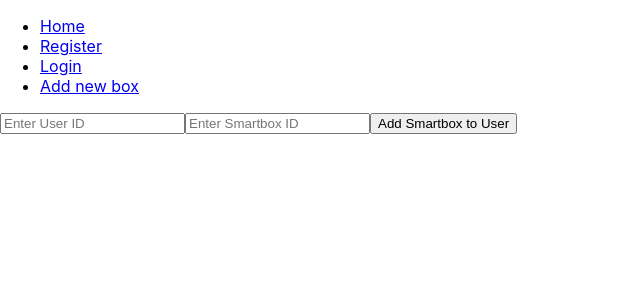
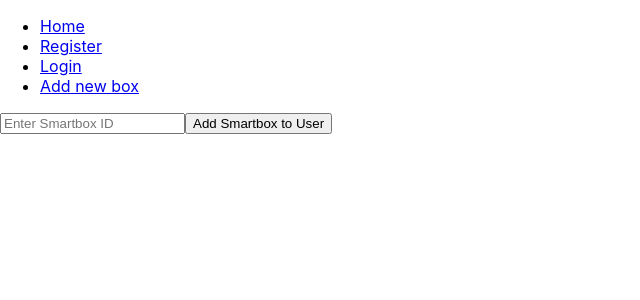
Before and after one commit to Golobcek02/Pametni-Paketnik-Frontend, a React (Create React App) app: page /addbox in a window 1280 px wide. Shown: the top 300 px of the page, without its empty margins (0-640 px from the left). Built offline with nearby package versions, Linux system fonts and the light colour scheme.

Commit message:
improving jsx

```diff
--- a/src/Components/User/AddBox.jsx
+++ b/src/Components/User/AddBox.jsx
@@ -1,14 +1,14 @@
 import axios from 'axios';
+import Cookies from 'js-cookie';
 import { useState } from "react";
 import { useNavigate } from 'react-router-dom';
 
 function AddBox() {
-    const [userID, setUserID] = useState('');
     const [smartBoxID, setSmartBoxID] = useState('');
 
     function submitAddBox() {
         axios.post("http://localhost:5551/addUserBox", {
-            user_id: userID,
+            user_id: Cookies.get("id"),
             smartbox_id: smartBoxID
         }).then(res => {
             if (res.status === 200) {
@@ -24,7 +24,6 @@ function AddBox() {
 
     return (
         <div>
-            <input type='text' id="user_id" onChange={(e) => { setUserID(e.target.value) }} placeholder="Enter User ID"></input>
             <input type='text' id="smartbox_id" onChange={(e) => { setSmartBoxID(e.target.value) }} placeholder="Enter Smartbox ID"></input>
             <button type='submit' onClick={submitAddBox}>Add Smartbox to User</button>
         </div>
```
